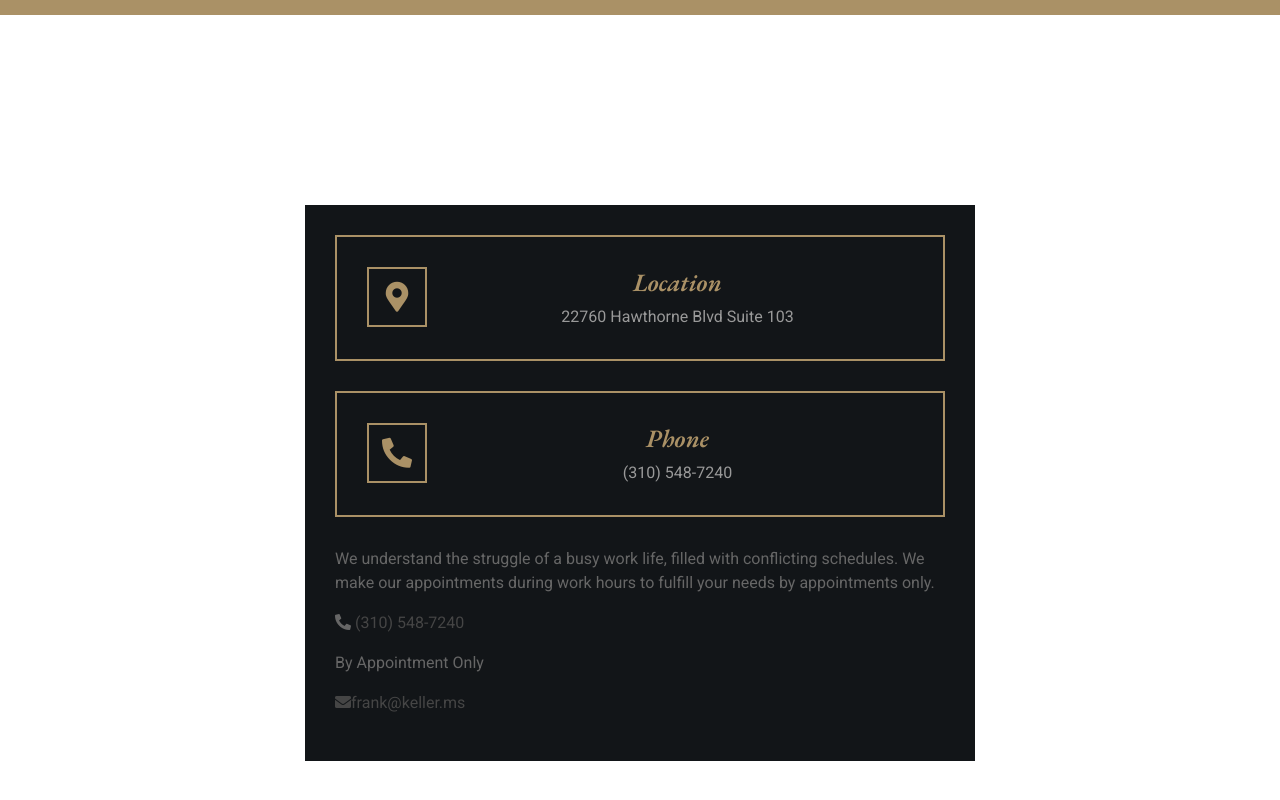
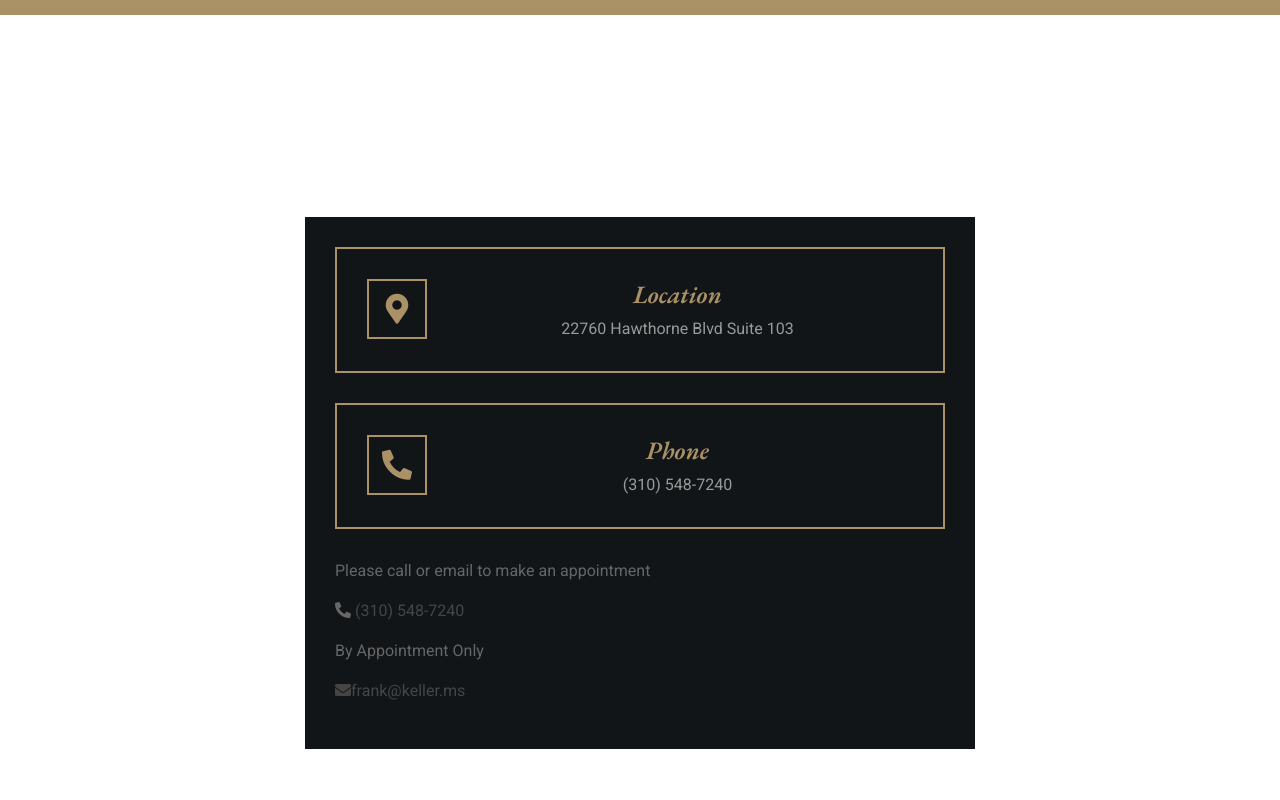
Before and after one commit to GUW2024/KLG-website, a plain HTML site: page contact.html in a window 1280 px wide. Shown: the part 425-1225 px from the top of the page. Drawn offline with nearby package versions, Linux system fonts and the light colour scheme.

Commit message:
small chaneg

```diff
--- a/contact.html
+++ b/contact.html
@@ -145,7 +145,7 @@
                     </div>
                     <div id="additional-info">
                         <p>
-                            We understand the struggle of a busy work life, filled with conflicting schedules. We make our appointments during work hours to fulfill your needs by appointments only.
+                            Please call or email to make an appointment
                         </p>
                         <p>
                             <i class="fa fa-phone-alt"></i>
```
